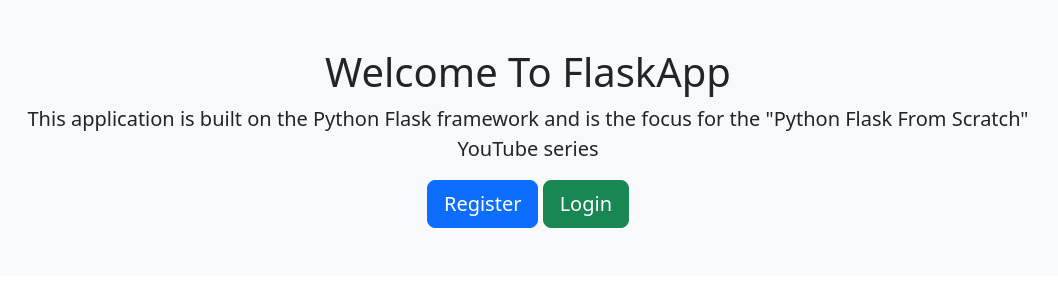
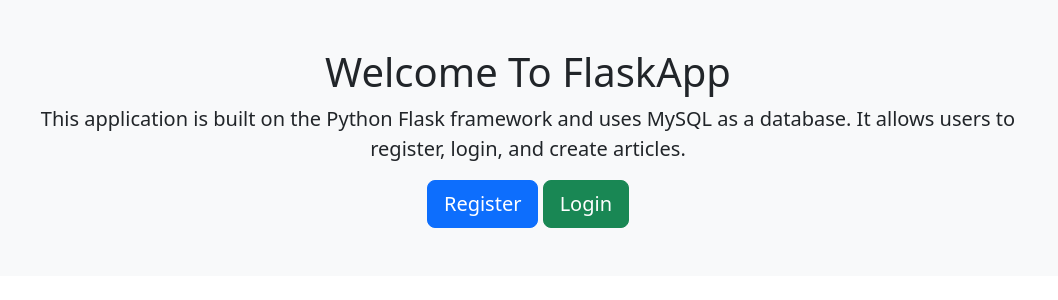
Before and after one commit to MagNording/Python-Flask-From-Scratch, a Flask app: page / in a window 1280 px wide. Shown: the part 56-356 px from the top of the page, without its empty margins (112-1170 px from the left). Run offline with Flask 3, Linux system fonts and the light colour scheme; some libraries are stand-ins or nearby versions.

Commit message:
Home text change

```diff
--- a/myflaskapp/templates/home.html
+++ b/myflaskapp/templates/home.html
@@ -2,8 +2,9 @@
 <div class="bg-light p-5 text-center">
     <h1>Welcome To FlaskApp</h1>
     <p class="lead">
-        This application is built on the Python Flask framework and is the focus
-        for the "Python Flask From Scratch" YouTube series
+        This application is built on the Python Flask framework and uses
+        MySQL as a database. It allows users to register, login, and create
+        articles.
     </p>
     {% if session.logged_in == NULL %}
     <a class="btn btn-primary btn-lg" href="/register">Register</a>
```
